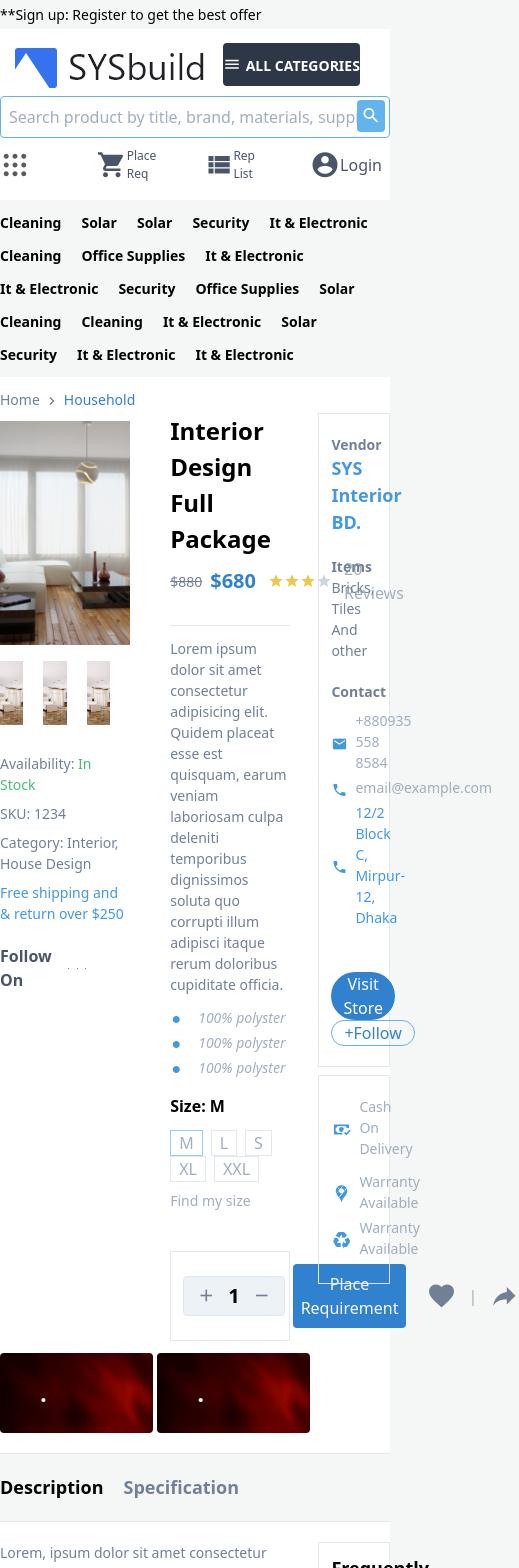
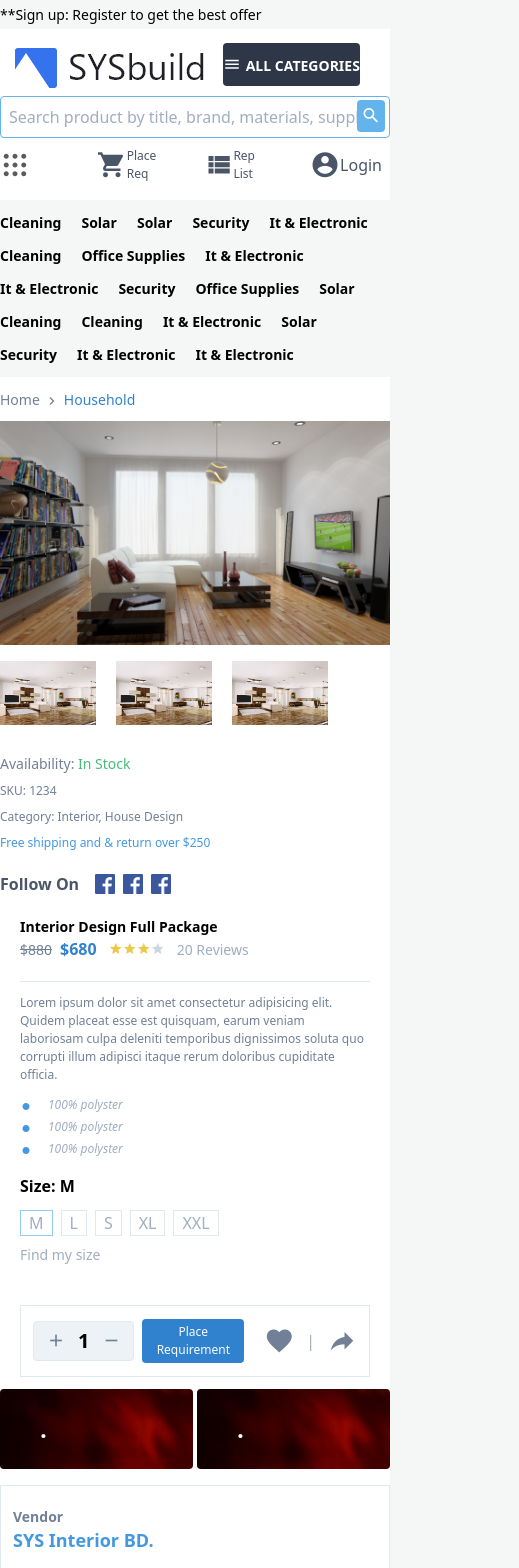
Before and after one commit to allImran/vue-tail-shop, a Vue app: page /1 in a window 390 px wide. Shown: the top 1568 px of the page, 519 px wide, since content can reach past the window. Built offline with nearby package versions, Linux system fonts and the light colour scheme.

Commit message:
product details responsive

```diff
--- a/src/components/atom/PriceBox.vue
+++ b/src/components/atom/PriceBox.vue
@@ -1,7 +1,7 @@
 <template>
     <div class="flex items-center">
         <p class="text-sm text-gray-600 mr-2"><del>{{ realPrice }}</del></p>
-        <p class="text-xl font-bold text-blue-600">{{ discountPrice }}</p>
+        <p class="text-base sm:text-xl font-bold text-blue-600">{{ discountPrice }}</p>
     </div>
 </template>
 
--- a/src/components/atom/SocialBox.vue
+++ b/src/components/atom/SocialBox.vue
@@ -5,7 +5,7 @@
 			v-for="(link, index) in links"
 			:key="index"
 			:href="link.link"
-			class="w-5 mx-1"
+			class="w-5 mx-1 text-xs sm:text-base"
 		>
 			<img :src="link.icon" alt="">
 		</a>
--- a/src/components/atom/StarBox.vue
+++ b/src/components/atom/StarBox.vue
@@ -1,9 +1,9 @@
 <template>
     <div class="flex items-center pl-3">
-        <span class="mdi mdi-star text-yellow-500"></span>
-        <span class="mdi mdi-star text-yellow-500"></span>
-        <span class="mdi mdi-star text-yellow-500"></span>
-        <span class="mdi mdi-star text-gray-400"></span>
+        <span class="mdi mdi-star text-yellow-500 text-sm sm:text-base"></span>
+        <span class="mdi mdi-star text-yellow-500 text-sm sm:text-base"></span>
+        <span class="mdi mdi-star text-yellow-500 text-sm sm:text-base"></span>
+        <span class="mdi mdi-star text-gray-400 text-sm sm:text-base"></span>
     </div>
 </template>
 
--- a/src/components/molecule/detail/Availability.vue
+++ b/src/components/molecule/detail/Availability.vue
@@ -3,9 +3,9 @@
         <p class="text-gray-600 text-sm mb-2">Availability:
             <span class="text-green-500">In Stock</span>
         </p>
-        <p class="text-gray-600 text-sm mb-2">SKU: <span>1234</span></p>
-        <p class="text-gray-600 text-sm mb-2">Category: <span>Interior, House Design</span></p>
-        <p class="text-blue-500 text-sm mb-2">Free shipping and & return over $250</p>
+        <p class="text-gray-600 text-xs sm:text-sm mb-2">SKU: <span>1234</span></p>
+        <p class="text-gray-600 text-xs sm:text-sm mb-2">Category: <span>Interior, House Design</span></p>
+        <p class="text-blue-500 text-xs sm:text-sm mb-2">Free shipping and & return over $250</p>
         <SocialBox :links="links" text="follow on"/>
     </div>
 </template>
--- a/src/components/molecule/detail/DesAndSpe.vue
+++ b/src/components/molecule/detail/DesAndSpe.vue
@@ -3,12 +3,12 @@
       <div class="py-5">
         <button
           @click="tab=1"
-          :class="`focus:outline-none bg-none mr-5 text-lg font-semibold  ${tab == 1 ? 'text-gray:800' : 'text-gray-600'}`">
+          :class="`focus:outline-none bg-none mr-5 text-base sm:text-lg font-semibold  ${tab == 1 ? 'text-gray:800' : 'text-gray-600'}`">
           Description
         </button>
         <button
           @click="tab=2"
-          :class="`focus:outline-none bg-none mr-5 text-lg font-semibold  ${tab == 2 ? 'text-gray:800' : 'text-gray-600'}`">
+          :class="`focus:outline-none bg-none mr-5 text-base sm:text-lg font-semibold  ${tab == 2 ? 'text-gray:800' : 'text-gray-600'}`">
           Specification
         </button>
       </div>
@@ -17,12 +17,14 @@
     <div class="bg-white py-5 border-t">
       <div class="container mx-auto">
         <div class="grid grid-cols-10 gap-2">
-          <div class="col-span-8 pr-3">
+
+          <div class="col-span-10 sm:col-span-8 pr-3">
             <component :is="currentTabComponent"></component>
           </div>
-          <div class="col-span-2">
+
+          <div class="col-span-10 sm:col-span-2">
             <div class="pb-5 pt-3 px-3 border border ">
-              <p class="font-semibold mb-5 text-lg">Frequently place together</p>
+              <p class="font-semibold mb-5 text-sm sm:text-lg">Frequently place together</p>
             </div>
           </div>
         </div>
--- a/src/components/molecule/detail/GalleryAndDetail.vue
+++ b/src/components/molecule/detail/GalleryAndDetail.vue
@@ -1,41 +1,46 @@
 <template>
   <div class="bg-white py-3 border-b">
     <div class="container mx-auto">
-            <BreadCrumb />
+      <BreadCrumb/>
       <div class="grid grid-cols-10 gap-2">
-                <div class="col-span-8">
+        <div class="lg:col-span-8 col-span-10">
           <div class="grid grid-cols-11 gap-5">
-                        <div class="col-span-5">
-                            <Gallery />
+
+            <div class="sm:col-span-5 col-span-11">
+              <Gallery/>
               <Availability class="mt-5"/>
             </div>
-                        <div class="col-span-6 px-5">
-                            <p class="capitalize text-2xl font-semibold">interior design full package</p>
+
+            <div class="sm:col-span-6 col-span-11 px-5">
+              <p class="capitalize text-sm sm:text-2xl font-semibold">interior design full package</p>
 
               <div class="flex items-center">
-                                <PriceBox />
-                                <StarBox />
-                                <p class="text-gray-500 pl-3">20 Reviews</p>
+                <PriceBox/>
+                <StarBox/>
+                <p class="text-gray-500 pl-3 text-sm sm:text-base">20 Reviews</p>
               </div>
 
               <div class="border-t mt-5 py-3">
-                                <p class="text-sm text-gray-600 mb-3">Lorem ipsum dolor sit amet consectetur adipisicing elit. Quidem placeat esse est quisquam, earum veniam laboriosam culpa deleniti temporibus dignissimos soluta quo corrupti illum adipisci itaque rerum doloribus cupiditate officia.</p>
+                <p class="text-xs sm:text-sm text-gray-600 mb-3">Lorem ipsum dolor sit amet consectetur adipisicing
+                  elit. Quidem placeat esse est quisquam, earum veniam laboriosam culpa deleniti temporibus dignissimos
+                  soluta quo corrupti illum adipisci itaque rerum doloribus cupiditate officia.</p>
 
                 <TextWithIcon
                     v-for="(n, i) in 3"
                     :key="i"
                     text="100% polyster"
-                                    textStyle="text-sm text-gray-500 mb-1 ml-3 italic"
+                    textStyle="text-xs sm:text-sm text-gray-500 mb-1 ml-3 italic"
                     icon="mdi mdi-record"
                     iconStyle="text-blue-500 text-xs"
                 />
               </div>
 
-                            <SizeBox />
+              <SizeBox/>
 
               <div class="flex items-center border border-gray-300 p-3 mt-10">
-                                <IncrementBox />
-                                <button class="text-gray-100 rounded focus:outline-none bg-blue-600 px-2 py-2">
+                <IncrementBox/>
+                <button
+                    class="text-xs sm:text-sm text-gray-100 rounded focus:outline-none bg-blue-600 px-2 py-1 sm:py-2">
                   Place Requirement
                 </button>
 
@@ -45,13 +50,16 @@
               </div>
 
             </div>
+
           </div>
+
           <div class="grid grid-cols-2 gap-1 mt-3">
             <TextWithBgImage title="."/>
             <TextWithBgImage title="."/>
           </div>
         </div>
-                <div class="col-span-2">
+
+        <div class="lg:col-span-2 col-span-10">
           <div class="border border-gray-300 py-5 px-3">
             <p class="text-sm text-gray-600 font-semibold">Vendor</p>
             <p class="text-blue-500 text-lg font-bold">SYS Interior BD.</p>
@@ -129,9 +137,10 @@
 import SizeBox from '@/components/atom/SizeBox'
 import IncrementBox from '@/components/atom/IncrementBox'
 import TextWithBgImage from '@/components/atom/TextWithBgImage'
+
 export default {
   name: 'Gallery and detail',
-    components:{
+  components: {
     BreadCrumb,
     Gallery,
     Availability,
@@ -142,23 +151,13 @@
     IncrementBox,
     TextWithBgImage
   },
-    props:{
-
+  props: {},
+  data() {
+    return {}
   },
-    data(){
-      return{
-
-      }
-    },
-    computed:{
-
-    },
-    watch:{
-
-    },
-    methods:{
-
-    }
+  computed: {},
+  watch: {},
+  methods: {}
 }
 </script>
 
--- a/src/components/molecule/detail/SimilarProduct.vue
+++ b/src/components/molecule/detail/SimilarProduct.vue
@@ -2,7 +2,7 @@
   <div class="bg-white pt-10 pb-5">
     <div class="container  mx-auto rounded border border-gray-300 p-4">
       <p class="font-semibold mb-3">Similar Product</p>
-      <div class="grid grid-cols-5 gap-2">
+      <div class="grid md:grid-cols-5 grid-cols-2 gap-2">
         <div
           class="mb-5"
           v-for="(item, index) in products"
```
Lines whose indentation alone changed are shown as unchanged.
